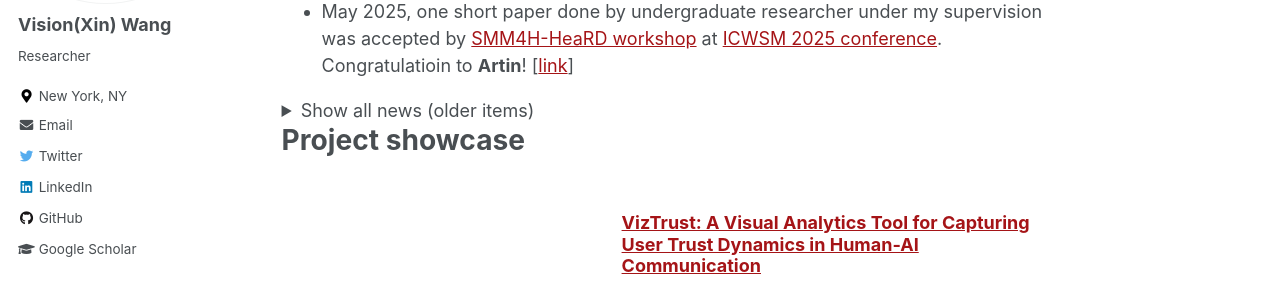
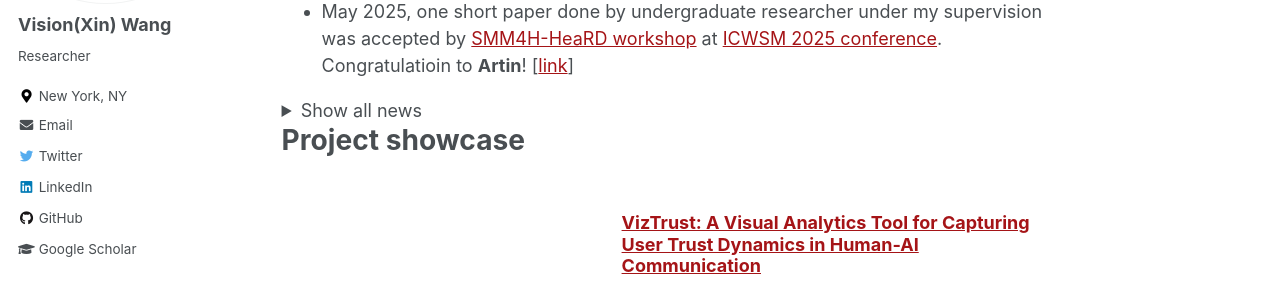
Before and after one commit to xin-wang-kr/xin-wang-kr.github.io, a Jekyll site: the page built from _pages/about.md, in a window 1280 px wide and 900 px high, scrolled down 838 px. Shown: the part 166-456 px from the top of the window. Built offline with Jekyll 4.4.1, drawn with Linux system fonts in a browser that asks for light colours.

Commit message:
Update summary and details for news section

```diff
--- a/_pages/about.md
+++ b/_pages/about.md
@@ -47,7 +47,7 @@ Cognitive Applications, BU. This is my first time to submit research grant appli
 * May 2025, one short paper done by undergraduate researcher under my supervision was accepted by [SMM4H-HeaRD workshop](https://healthlanguageprocessing.org/smm4h-2025/) at [ICWSM 2025 conference](https://www.icwsm.org/2025/index.html). Congratulatioin to __Artin__! [[link](https://at2a.github.io/BingAster-ICWSM25/)]
 
 <details class="news-fold" markdown="1">
-<summary>Show all news (older items)</summary>
+<summary>Show all news</summary>
 
 * May 2025, our paper on __link prediction__ was accepted by __ICML conference 2025__, after a tough long run. (Acceptance rate:  26.9%) Congratulation to __Sadamori__! 🎉 [[link](https://arxiv.org/abs/2405.14985)]
 * Apr 2025, served as __Session Chair__ for __Conversations with AI paper session__ at __the ACM CHI conference 2025__. [[link](https://programs.sigchi.org/chi/2025/program/session/195020)]
```
